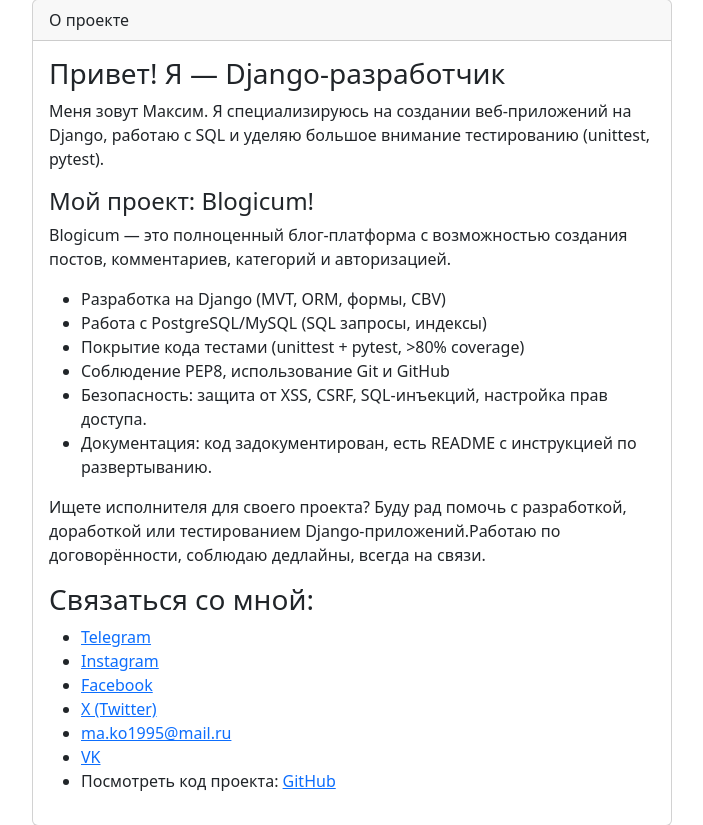
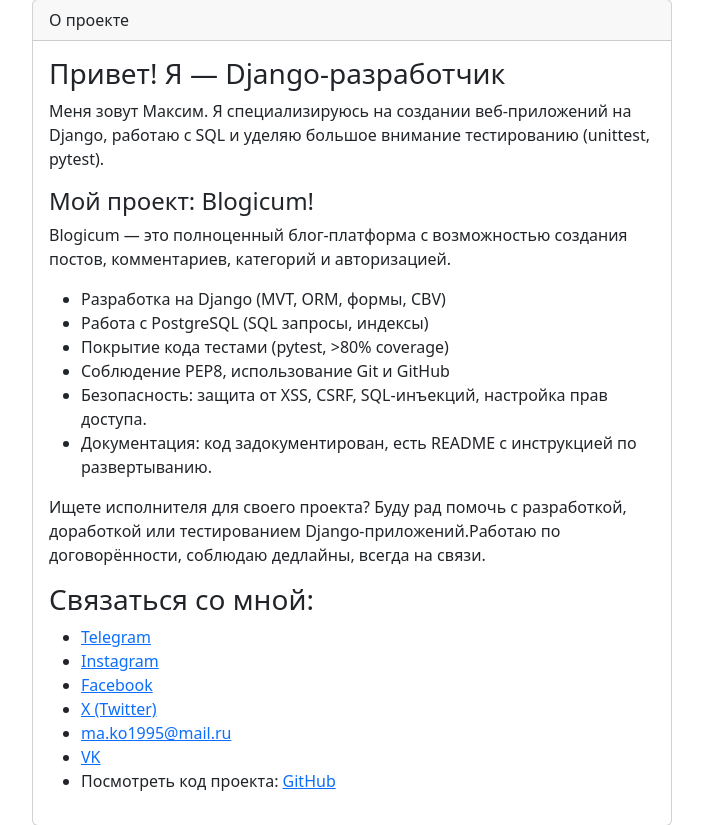
Before and after one commit to Maksim-1995/project_blogicum, a Django app: page /pages/about/ in a window 1280 px wide. Shown: the part 105-930 px from the top of the page, without its empty margins (288-991 px from the left). Run offline with Django 5.2, Linux system fonts and the light colour scheme; parts of the project's set-up code (start-up, migrations or seed data) failed here and were passed over; some libraries are stand-ins or nearby versions.

Commit message:
'Update README.md and about.html'

```diff
--- a/blogicum/templates/pages/about.html
+++ b/blogicum/templates/pages/about.html
@@ -21,8 +21,8 @@
         </p>
         <ul>
           <li>Разработка на Django (MVT, ORM, формы, CBV)</li>
-          <li>Работа с PostgreSQL/MySQL (SQL запросы, индексы)</li>
-          <li>Покрытие кода тестами (unittest + pytest, >80% coverage)</li>
+          <li>Работа с PostgreSQL (SQL запросы, индексы)</li>
+          <li>Покрытие кода тестами (pytest, >80% coverage)</li>
           <li>Соблюдение PEP8, использование Git и GitHub</li>
           <li>Безопасность: защита от XSS, CSRF, SQL-инъекций, настройка прав доступа.</li>
           <li>Документация: код задокументирован, есть README с инструкцией по развертыванию.</li>
```
Also changed, not shown: README.md.
